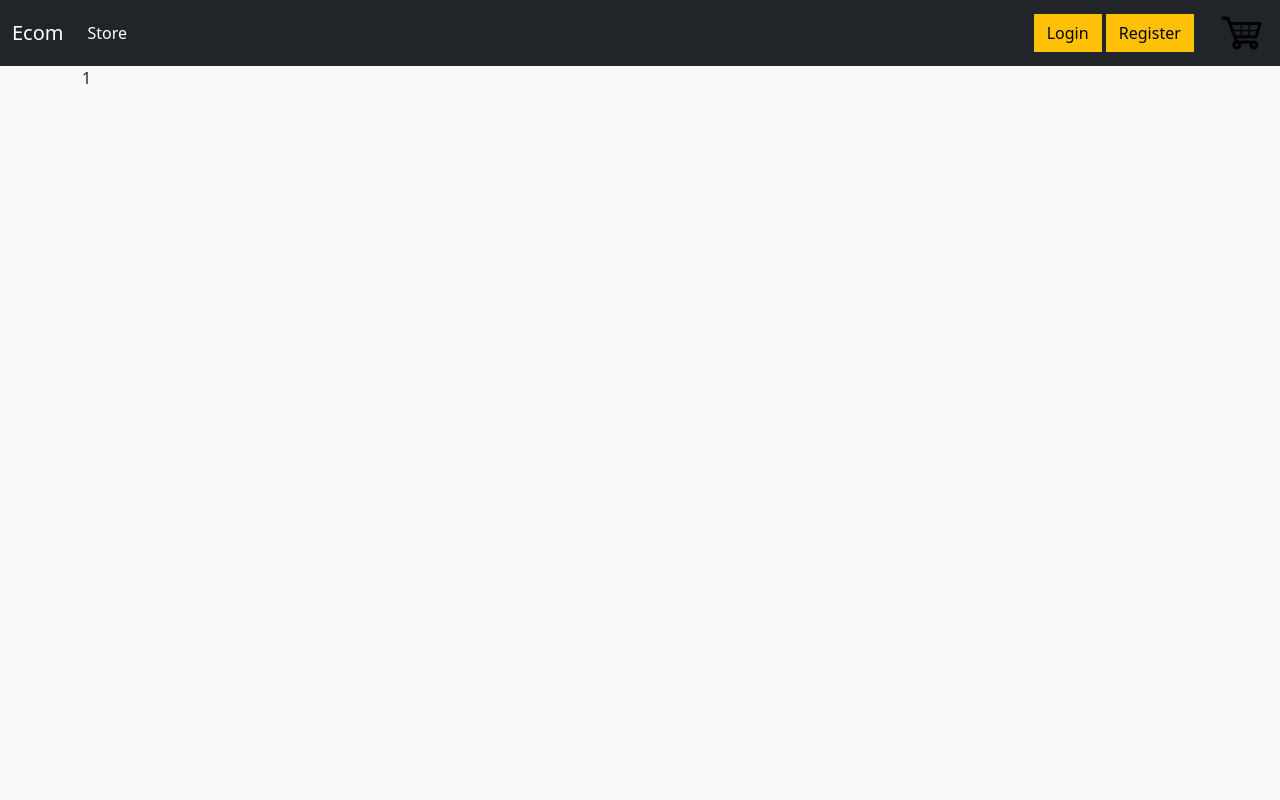
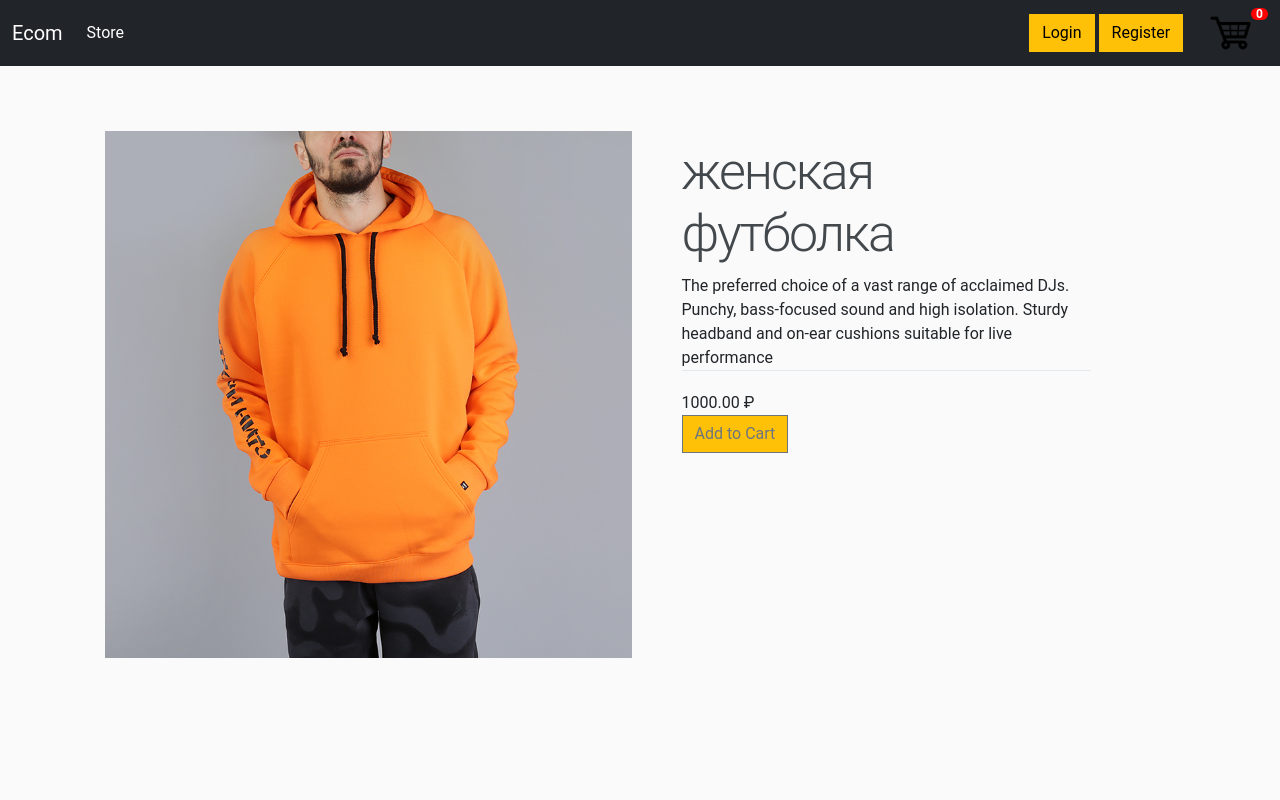
Before and after one commit to nickiteks/ClothingShop, a Django app: page /1/ in a window 1280 px wide. Run offline with Django 3.2, Linux system fonts and the light colour scheme; data comes from the database, SQL or seed files in the repository; both versions use the stored data as it was after the commit.

Commit message:
add test product template

```diff
--- a/shop/mainapp/templates/mainapp/product.html
+++ b/shop/mainapp/templates/mainapp/product.html
@@ -1,5 +1,14 @@
 {% extends 'mainapp/index.html' %}
 {% load static %}
 {% block content%}
-    {{product.id}}
+<link rel="stylesheet" type="text/css" href="{% static 'css/product.css' %}">
+
+<img class="left-column img" src="{{product.imageURL}}">
+<div class="right-column"><!-- Product Description -->
+<div class="product-description">
+<h1>{{product.name}}</h1>
+The preferred choice of a vast range of acclaimed DJs. Punchy, bass-focused sound and high isolation. Sturdy headband and on-ear cushions suitable for live performance</div>
+<!-- Product Pricing -->
+<div class="product-price">{{product.price}} ₽</div> <a><button data-product = {{product.id}} data-action = "add" class="btn btn-warning btn-outline-secondary add-btn update-cart">Add to Cart</button></a>
+</div>
 {% endblock content%}
--- a/shop/mainapp/views.py
+++ b/shop/mainapp/views.py
@@ -138,7 +138,12 @@ def product(request, product_id):
     except:
         raise Http404('продукт не найден')
 
-    return render(request, "mainapp/product.html", {'product': product})
+    data = cartData(request)
+    cartItems = data['cartItems']
+
+    context = {'product': product, 'cartItems': cartItems}
+
+    return render(request, "mainapp/product.html", context)
 
 
 def registerPage(request):
--- /dev/null
+++ b/shop/static/css/product.css
@@ -0,0 +1,135 @@
+html, body {
+  height: 100%;
+  width: 100%;
+  margin: 0;
+  font-family: 'Roboto', sans-serif;
+}
+
+.container {
+  max-width: 1200px;
+  margin: 0 auto;
+  padding: 15px;
+  display: flex;
+}
+
+/* Columns */
+.left-column {
+  width: 45%;
+  position: relative;
+  margin:50px;
+}
+
+.right-column {
+  width: 35%;
+  margin-top: 60px;
+}
+
+/* Left Column */
+.left-column img {
+  margin: 10;
+  width: 100%;
+  position: absolute;
+  left: 100px;
+  top: 500px;
+  opacity: 0;
+  transition: all 0.3s ease;
+}
+
+.left-column img.active {
+  opacity: 1;
+}
+
+/* Product Description */
+.product-description {
+  border-bottom: 1px solid #E1E8EE;
+  margin-bottom: 20px;
+}
+.product-description span {
+  font-size: 12px;
+  color: #358ED7;
+  letter-spacing: 1px;
+  text-transform: uppercase;
+  text-decoration: none;
+}
+.product-description h1 {
+  font-weight: 300;
+  font-size: 52px;
+  color: #43484D;
+  letter-spacing: -2px;
+}
+.product-description p {
+  font-size: 16px;
+  font-weight: 300;
+  color: #86939E;
+  line-height: 24px;
+}
+
+.cable-choose button {
+  border: 2px solid #E1E8EE;
+  border-radius: 6px;
+  padding: 13px 20px;
+  font-size: 14px;
+  color: #5E6977;
+  background-color: #fff;
+  cursor: pointer;
+  transition: all .5s;
+}
+
+.cable-choose button:hover,
+.cable-choose button:active,
+.cable-choose button:focus {
+  border: 2px solid #86939E;
+  outline: none;
+}
+
+.cable-config {
+  border-bottom: 1px solid #E1E8EE;
+  margin-bottom: 20px;
+}
+
+.cable-config a {
+  color: #358ED7;
+  text-decoration: none;
+  font-size: 12px;
+  position: relative;
+  margin: 10px 0;
+  display: inline-block;
+}
+.cable-config a:before {
+  content: "?";
+  height: 15px;
+  width: 15px;
+  border-radius: 50%;
+  border: 2px solid rgba(53, 142, 215, 0.5);
+  display: inline-block;
+  text-align: center;
+  line-height: 16px;
+  opacity: 0.5;
+  margin-right: 5px;
+}
+
+.product-price {
+  display: flex;
+  align-items: center;
+}
+
+.product-price span {
+  font-size: 26px;
+  font-weight: 300;
+  color: #43474D;
+  margin-right: 20px;
+}
+
+.cart-btn {
+  display: inline-block;
+  background-color: #7DC855;
+  border-radius: 6px;
+  font-size: 16px;
+  color: #FFFFFF;
+  text-decoration: none;
+  padding: 12px 30px;
+  transition: all .5s;
+}
+.cart-btn:hover {
+  background-color: #64af3d;
+}
```
Also changed, not shown: shop/db.sqlite3.
